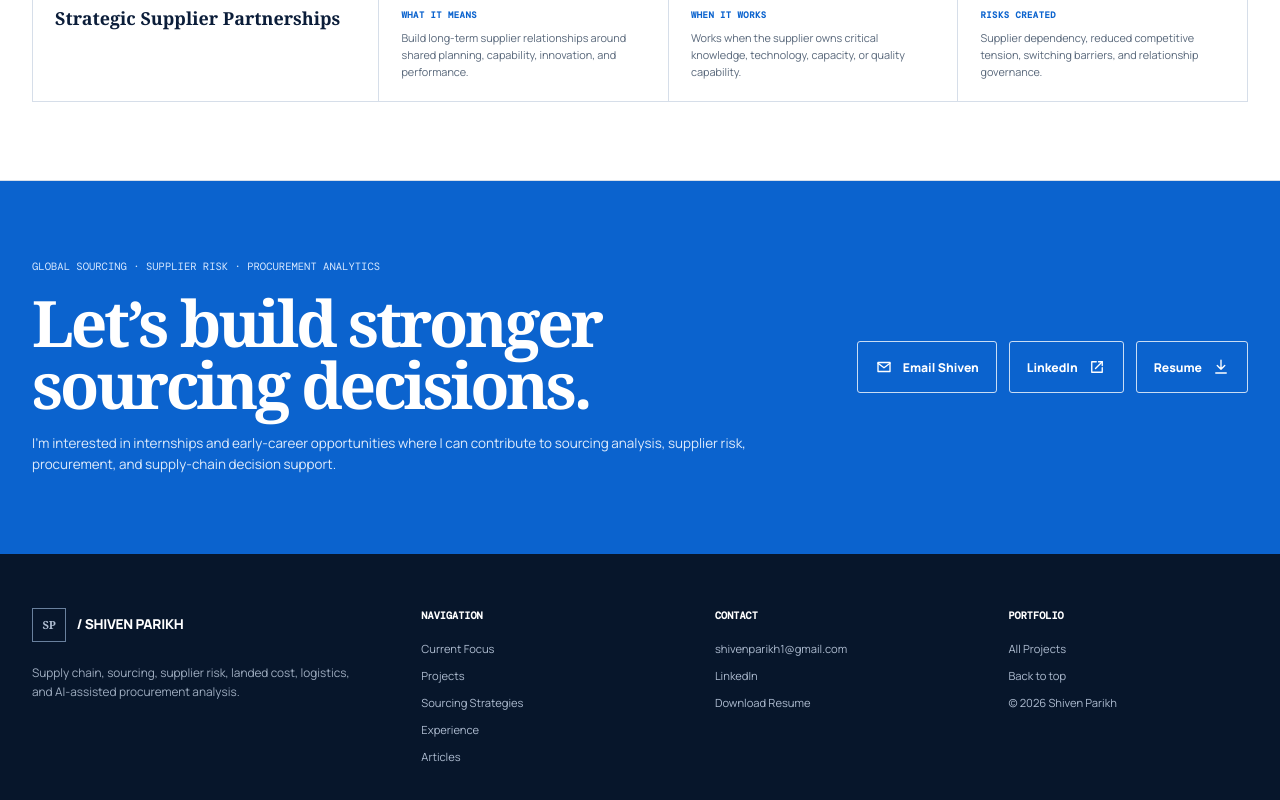
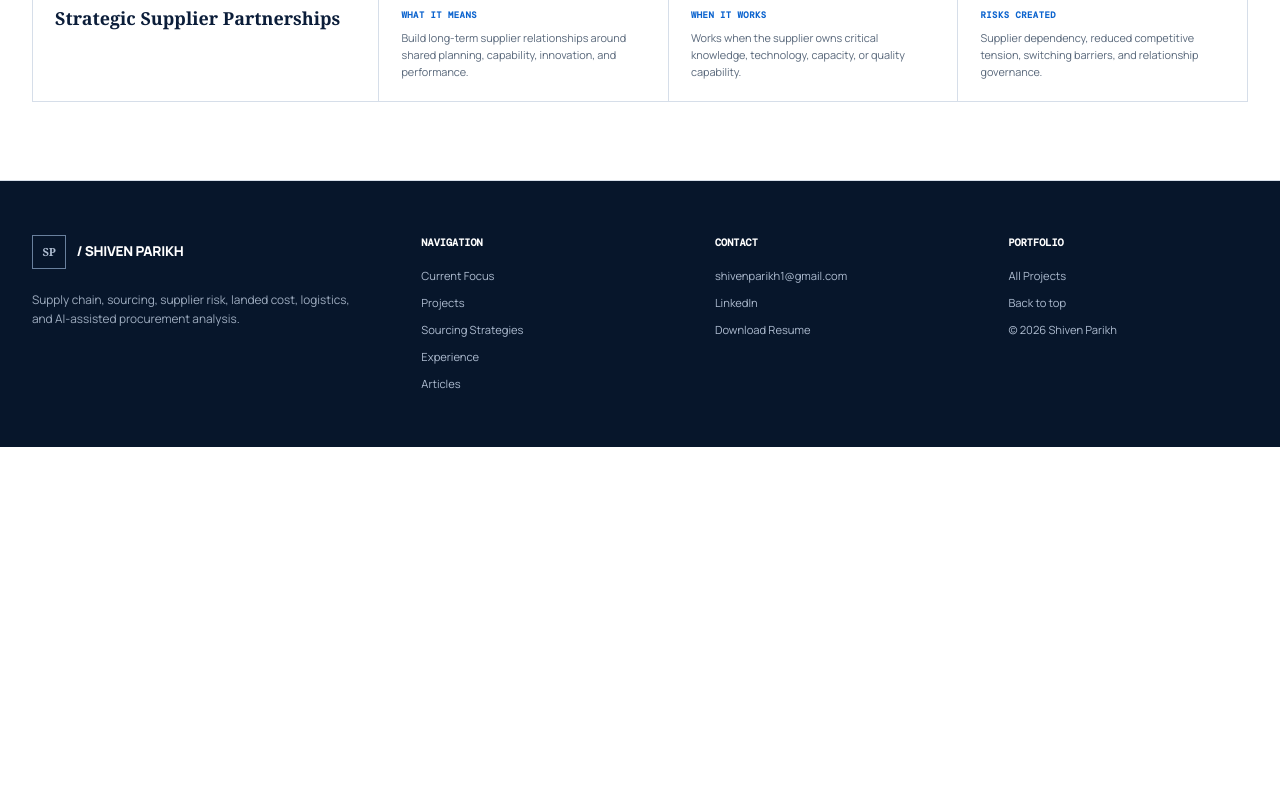
Before and after one commit to shivenparikh1/Portfolio, a React (Vite) app: page / in a window 1280 px wide. Shown: the part 5617-6417 px from the top of the page. After the commit the page ends 6064 px from the top, so only its background shows below. Built offline with nearby package versions, Linux system fonts and the light colour scheme.

Commit message:
Remove contact CTA sections

```diff
--- a/src/HomePage.tsx
+++ b/src/HomePage.tsx
@@ -1,7 +1,6 @@
 import type { Article, Project } from "./data";
 import {
   articles,
-  emailHref,
   evAssemblyDashboardHref,
   evAssemblyCaseTitle,
   experiences,
@@ -340,28 +339,6 @@ export function HomePage() {
             </div>
           </div>
         </section>
-
-        <section className="contact" id="contact">
-          <div className="container-wide contact-grid">
-            <div>
-              <p className="contact-label">Global sourcing · Supplier risk · Procurement analytics</p>
-              <h2>Let’s build stronger sourcing decisions.</h2>
-              <p>
-                I’m interested in internships and early-career opportunities where I can contribute
-                to sourcing analysis, supplier risk, procurement, and supply-chain decision support.
-              </p>
-            </div>
-            <div className="contact-actions">
-              <a href={emailHref}><Icon name="mail" /> Email Shiven</a>
-              <a href={linkedinHref} target="_blank" rel="noreferrer">
-                LinkedIn <Icon name="external" />
-              </a>
-              <a href={resumeHref} download="Shiven-Parikh-Resume.pdf">
-                Resume <Icon name="download" />
-              </a>
-            </div>
-          </div>
-        </section>
       </main>
       <SiteFooter />
     </>
--- a/src/data.ts
+++ b/src/data.ts
@@ -129,8 +129,7 @@ export const navItems = [
   ["Articles", "articles"],
   ["AI in Sourcing", "ai"],
   ["Strategies", "strategies"],
-  ["Experience", "experience"],
-  ["Contact", "contact"]
+  ["Experience", "experience"]
 ];
 
 export const focusAreas = [
--- a/src/projects.css
+++ b/src/projects.css
@@ -408,10 +408,6 @@
 
 .articles-library {
   padding-top: 92px;
-}
-
-.projects-contact {
-  margin-top: 20px;
 }
 
 .case-page {
--- a/src/styles.css
+++ b/src/styles.css
@@ -244,8 +244,7 @@ svg {
   font-size: 0.94rem;
 }
 
-.hero-actions,
-.contact-actions {
+.hero-actions {
   display: flex;
   flex-wrap: wrap;
   gap: 12px;
@@ -969,62 +968,6 @@ svg {
   font-size: 0.85rem;
 }
 
-.contact {
-  padding: 78px 0;
-  background: var(--blue);
-  color: var(--white);
-}
-
-.contact-grid {
-  display: grid;
-  grid-template-columns: minmax(0, 1fr) auto;
-  gap: 64px;
-  align-items: center;
-}
-
-.contact-label {
-  margin-bottom: 16px;
-  color: #d7e8ff;
-  font-family: var(--mono);
-  font-size: 0.66rem;
-  text-transform: uppercase;
-}
-
-.contact h2 {
-  max-width: 830px;
-  margin-bottom: 16px;
-  font-family: var(--serif);
-  font-size: clamp(2.6rem, 5vw, 5.2rem);
-  letter-spacing: -0.05em;
-  line-height: 0.98;
-}
-
-.contact-grid > div:first-child > p:last-child {
-  max-width: 720px;
-  margin-bottom: 0;
-  color: #e0ecfb;
-  font-size: 0.84rem;
-}
-
-.contact-actions a {
-  display: inline-flex;
-  min-height: 52px;
-  align-items: center;
-  justify-content: center;
-  gap: 10px;
-  border: 1px solid rgba(255, 255, 255, 0.78);
-  border-radius: 3px;
-  padding: 0 17px;
-  font-size: 0.76rem;
-  font-weight: 800;
-}
-
-.contact-actions a:hover,
-.contact-actions a:focus-visible {
-  background: var(--white);
-  color: var(--blue);
-}
-
 .footer {
   padding: 54px 0;
   background: #07162b;
@@ -1114,7 +1057,6 @@ svg {
     border-bottom: 1px solid var(--line);
   }
 
-  .contact-grid,
   .experience-layout {
     grid-template-columns: 1fr;
   }
@@ -1269,8 +1211,7 @@ svg {
     font-size: clamp(2.75rem, 14vw, 4.2rem);
   }
 
-  .hero-actions,
-  .contact-actions {
+  .hero-actions {
     display: grid;
     grid-template-columns: 1fr;
   }
@@ -1361,10 +1302,6 @@ svg {
     grid-template-columns: 1fr;
   }
 
-  .contact {
-    padding: 64px 0;
-  }
-
   .footer-grid {
     grid-template-columns: 1fr;
     gap: 36px;
```
Also changed, not shown: src/ProjectsPage.tsx (+0 -22 lines).
